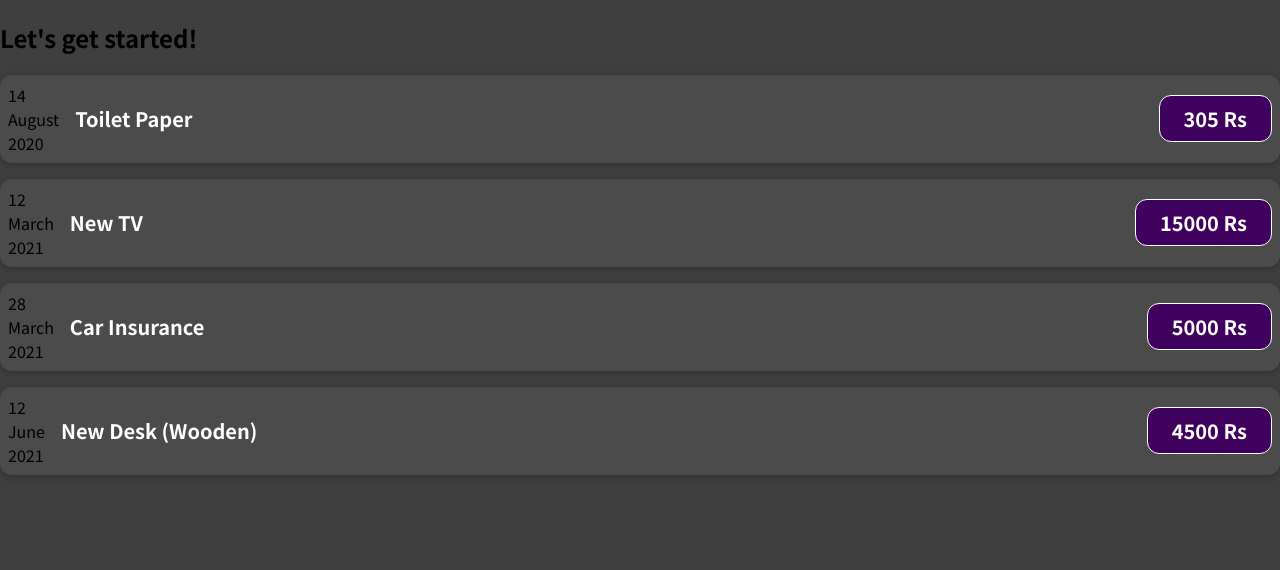
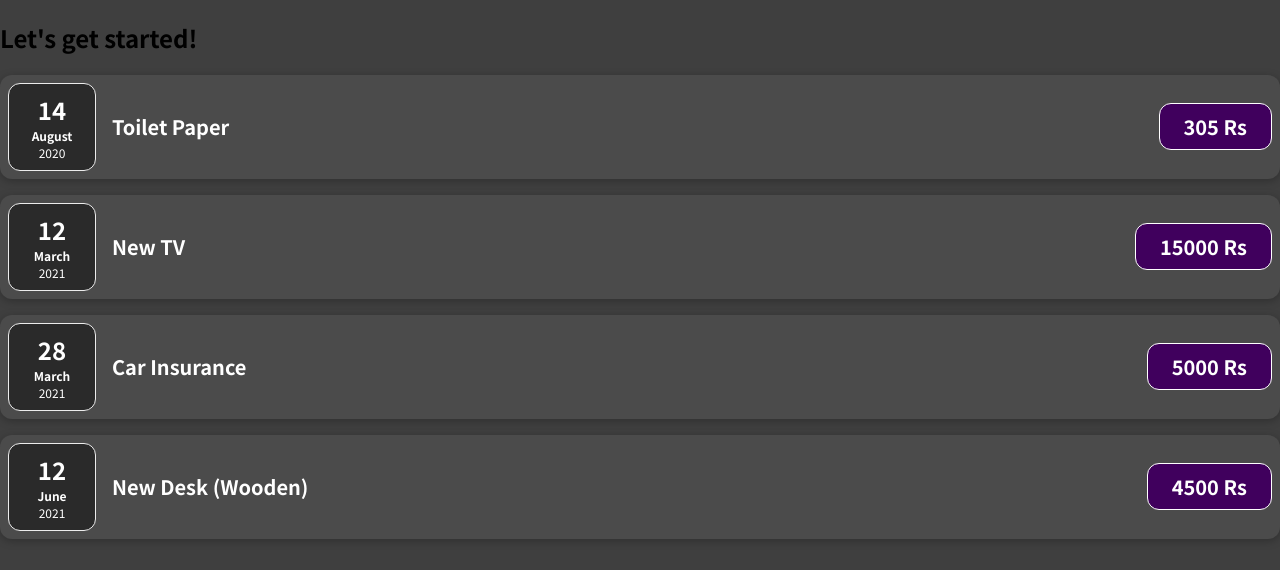
Before and after one commit to sameerwatts/React-Initial-Project, a JavaScript app: page / in a window 1280 px wide. Shown: the top 570 px of the page. Built offline with nearby package versions, Linux system fonts and the light colour scheme.

Commit message:
split into multiple components

```diff
--- /dev/null
+++ b/src/components/ExpenseDate/ExpenseDate.css
@@ -0,0 +1,26 @@
+.expense-date {
+    display: flex;
+    flex-direction: column;
+    width: 5.5rem;
+    height: 5.5rem;
+    border: 1px solid #ececec;
+    background-color: #2a2a2a;
+    color: white;
+    border-radius: 12px;
+    align-items: center;
+    justify-content: center;
+  }
+
+  .expense-date__month {
+    font-size: 0.75rem;
+    font-weight: bold;
+  }
+
+  .expense-date__year {
+    font-size: 0.75rem;
+  }
+
+  .expense-date__day {
+    font-size: 1.5rem;
+    font-weight: bold;
+  }
--- /dev/null
+++ b/src/components/ExpenseDate/ExpenseDate.js
@@ -0,0 +1,16 @@
+import './ExpenseDate.css';
+
+const ExpenseDate = (props) => {
+    const day = props.date.toLocaleString("en-US", { day: '2-digit' });
+    const month = props.date.toLocaleString("en-US", { month: 'long' });
+    const year = props.date.getFullYear();
+    return (
+        <div className="expense-date">
+            <div className="expense-date__day">{day}</div>
+            <div className="expense-date__month">{month}</div>
+            <div className="expense-date__year">{year}</div>
+        </div>
+    );
+};
+
+export default ExpenseDate;
--- a/src/components/ExpenseItem/ExpenseItem.js
+++ b/src/components/ExpenseItem/ExpenseItem.js
@@ -1,16 +1,11 @@
+import ExpenseDate from "../ExpenseDate/ExpenseDate";
 import "./ExpenseItem.css"; //import with css extension
 
 const ExpenseItem = (props) => {
-    const day = props.date.toLocaleString("en-US", { day: '2-digit' });
-    const month = props.date.toLocaleString("en-US", { month: 'long' });
-    const year = props.date.getFullYear();
+
     return (
         <div className="expense-item">
-            <div>
-                <div>{day}</div>
-                <div>{month}</div>
-                <div>{year}</div>
-            </div>
+            <ExpenseDate date={props.date} />
             <div className="expense-item__description">
                 <h2>{props.title}</h2>
                 <div className="expense-item__price">{props.amount} Rs</div>
```
